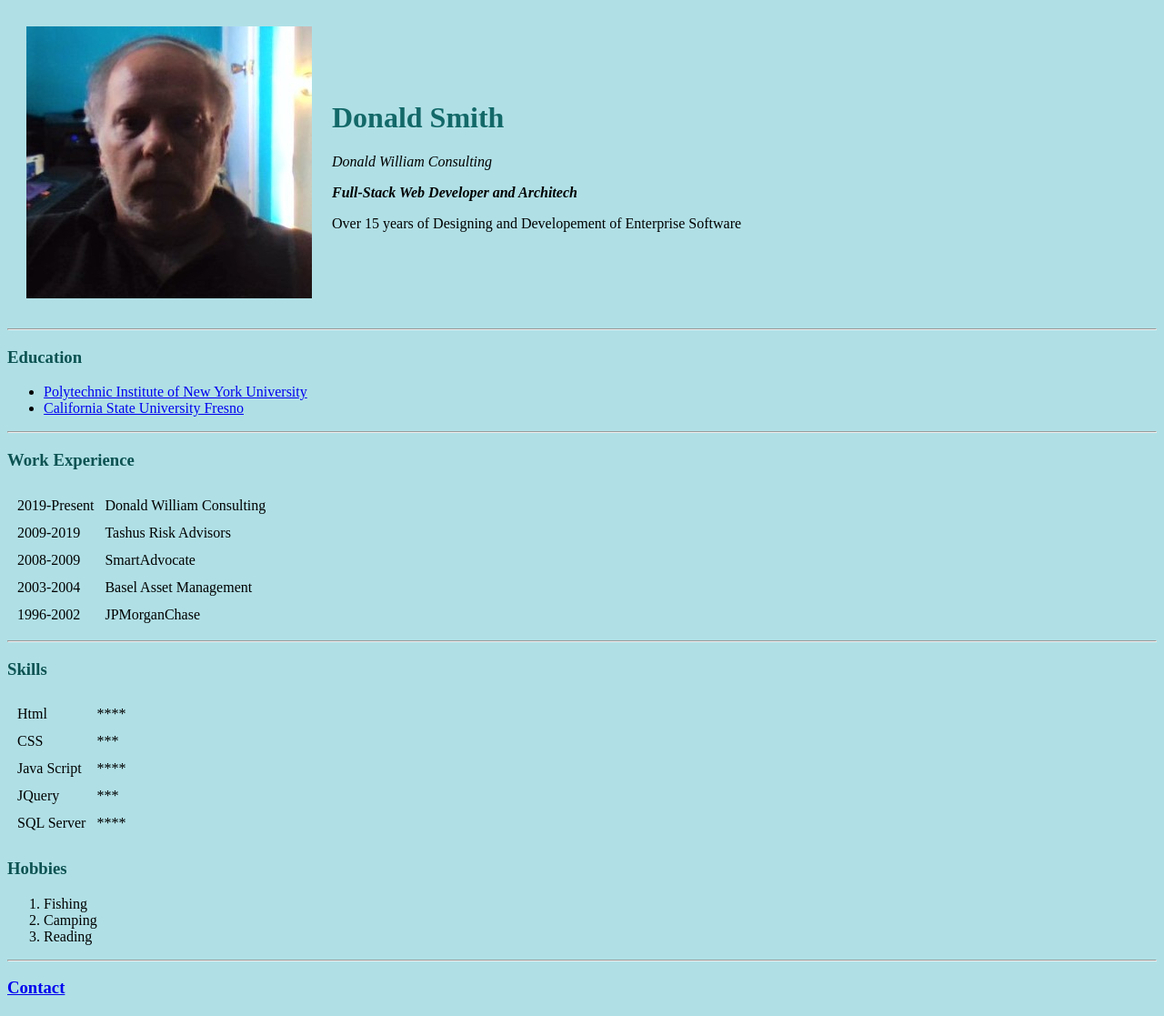
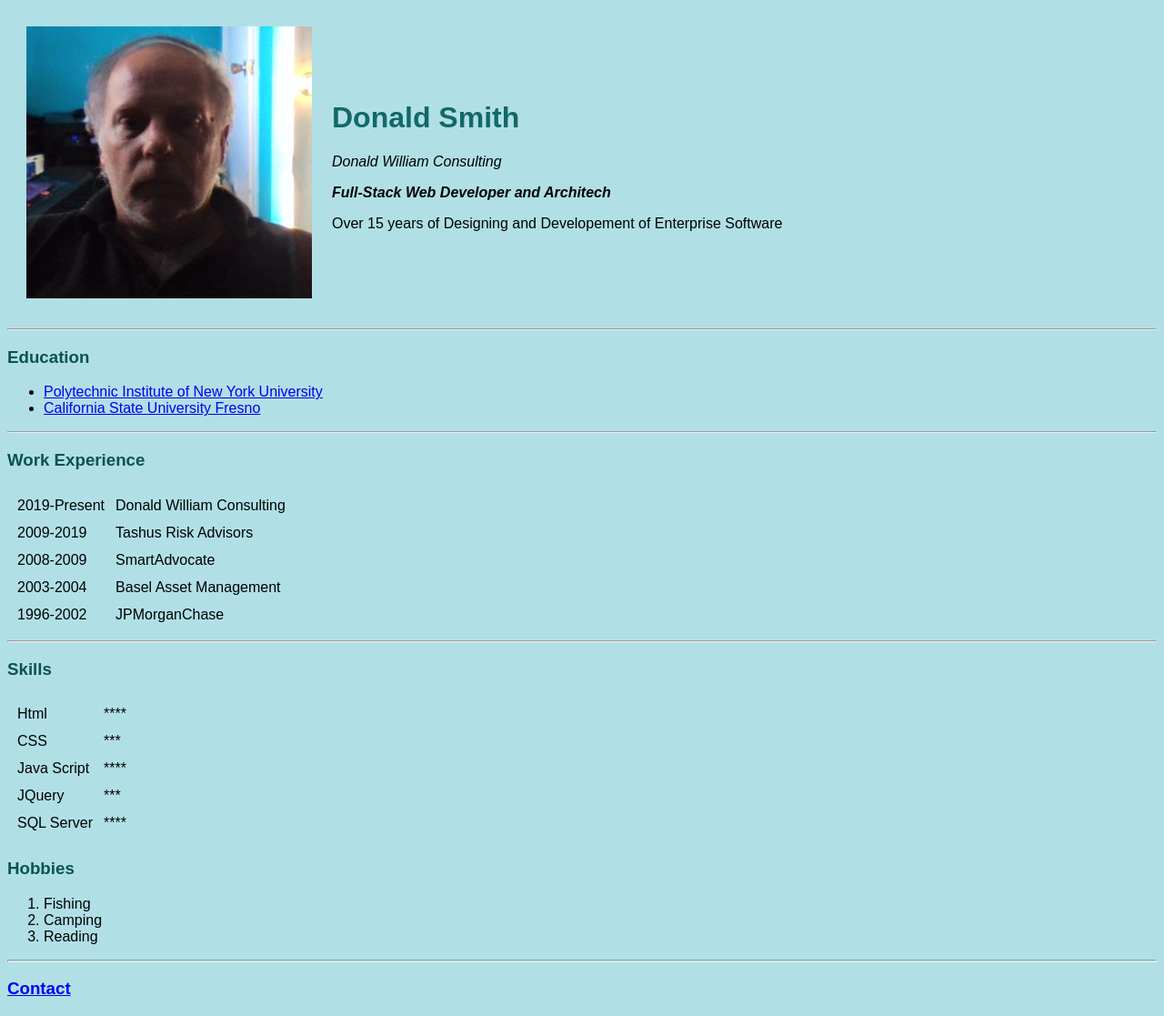
Before and after one commit to Donaldtheweb/CV, a plain HTML site: page index.html in a window 1280 px wide. Shown: the whole page at 91% size. Drawn offline with Linux system fonts and the light colour scheme.

Commit message:
Add files via upload

```diff
--- a/index.html
+++ b/index.html
@@ -7,7 +7,7 @@
     <link rel="stylesheet" href="style.css">
 </Head>
 
-<body>
+<body >
     <table cellspacing="20">
         <tr>
             <td><img src="mee.jpg" alt="donald smith Full-Stack Web Developer and Architech"></td>
@@ -87,7 +87,7 @@
     </ol>
 
 
-    <hr>
+    <hr size="3">
     <h3><a href="MyContact.html">Contact</a></h3>
 
 </body>
--- a/style.css
+++ b/style.css
@@ -2,17 +2,24 @@
     body {
 
         background-color: powderblue;
+        font-family: Arial;
+        font-size: "11";
     }
 
 
 
     h1 {
         color: #136868;
+        font-family: Arial;
+        font-size: "13";
+
     }
     h3 {
           color:  #0c5252;
+          font-family: Arial;
+          font-size: "13";
     }
 
     hr {
-        size: 3px;
+        size: 3px ;
     }
```
